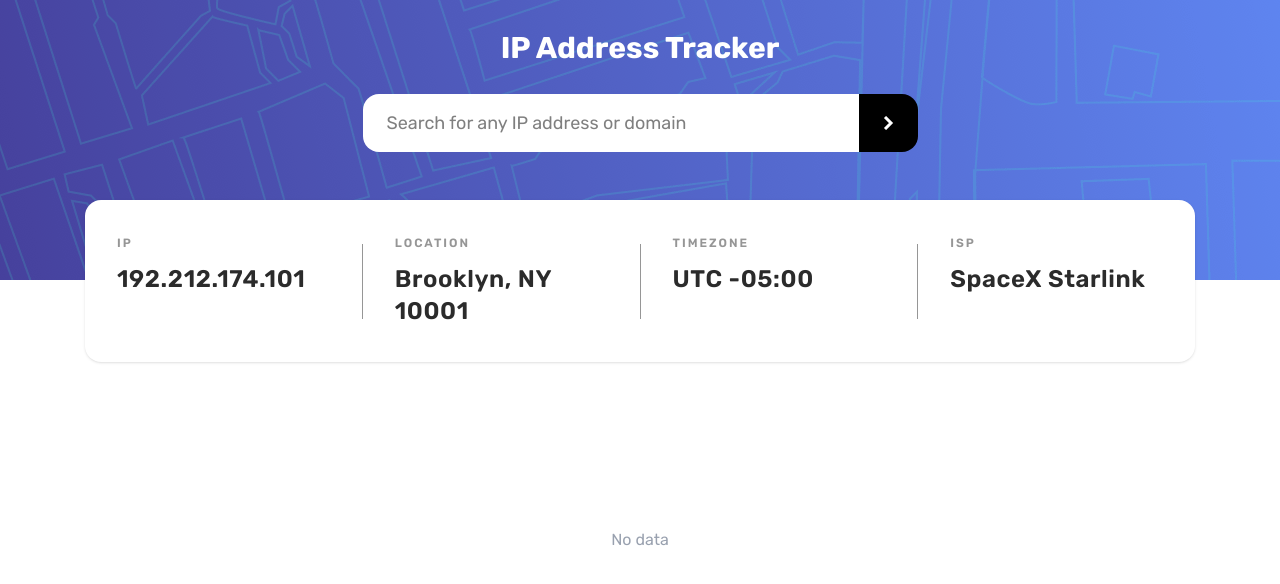
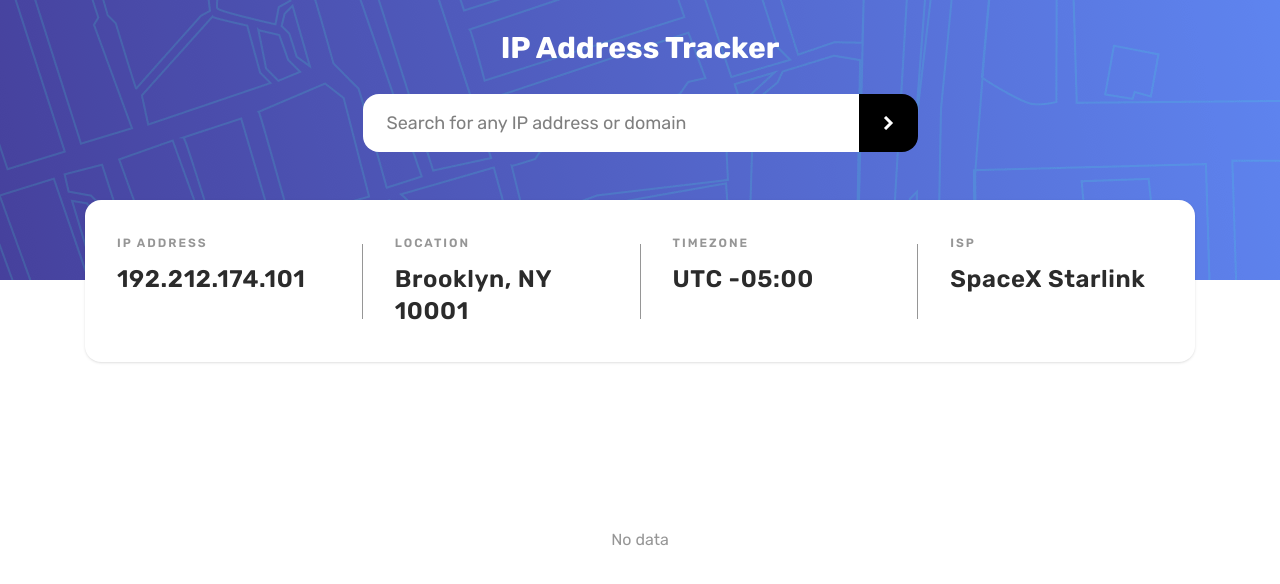
Before and after one commit to paladinescamila/IP-Address-Tracker, a React (Vite) app: page / in a window 1280 px wide. Shown: the top 584 px of the page. Built offline with nearby package versions, Linux system fonts and the light colour scheme.

Commit message:
Error handling

```diff
--- a/src/App.tsx
+++ b/src/App.tsx
@@ -2,8 +2,9 @@ import {useState} from 'react';
 import {getInfo} from './api/getInfo';
 import {useWindowDimensions} from './hooks/useWindowDimensions';
 import {cn} from './utils/tw-merge';
+import {isValidIP} from './utils/isValidIP';
+import 'leaflet/dist/leaflet.css';
 import './styles/index.css';
-import 'leaflet/dist/leaflet.css';
 
 // Assets
 import BGDesktop from './assets/bg-desktop.png';
@@ -16,8 +17,10 @@ import InfoError from './components/InfoError/InfoError';
 import Map from './components/Map/Map';
 
 function App() {
-	const [error, setError] = useState<string | null>(null);
+	// Responsive
+	const {isMobile} = useWindowDimensions();
 
+	// Info management
 	const [info, setInfo] = useState<Info>({
 		ip: '192.212.174.101',
 		location: 'Brooklyn, NY 10001',
@@ -26,15 +29,19 @@ function App() {
 	});
 
 	const [coordinates, setCoordinates] = useState<Coordinates | null>(null);
+	const [error, setError] = useState<string | null>(null);
 
 	const search = async (ipAddress: string) => {
+		if (!isValidIP(ipAddress)) return setError('Please provide a valid IP');
+
 		const data = await getInfo(ipAddress);
-		if (data) setInfo(data.info);
-		if (data) setCoordinates(data.coordinates);
-		else setError('No information found');
+
+		if (data) {
+			setInfo(data.info);
+			setCoordinates(data.coordinates);
+			setError(null);
+		} else setError('There was an error getting the information, try again.');
 	};
-
-	const {isMobile} = useWindowDimensions();
 
 	return (
 		<main className='flex flex-col items-center'>
@@ -47,7 +54,7 @@ function App() {
 				</h1>
 				<Input search={search} />
 				{!error && <Info info={info} />}
-				{error && <InfoError />}
+				{error && <InfoError error={error} />}
 			</section>
 			<div className='absolute top-0 left-0 right-0 bottom-0 -z-10'>
 				<img
--- a/src/components/Info/Info.tsx
+++ b/src/components/Info/Info.tsx
@@ -1,4 +1,4 @@
-import React from 'react';
+import React, {useMemo} from 'react';
 import {cn} from '../../utils/tw-merge';
 import {useWindowDimensions} from '../../hooks/useWindowDimensions';
 
@@ -14,7 +14,15 @@ export default function Info(props: InfoProps) {
 	const {isMobile} = useWindowDimensions();
 
 	// List of info items
-	const infoItems: Array<keyof Info> = ['ip', 'location', 'timezone', 'isp'];
+	const infoItems: Array<{id: keyof Info; label: string; value: string}> = useMemo(
+		() => [
+			{id: 'ip', label: 'IP Address', value: info.ip},
+			{id: 'location', label: 'Location', value: info.location},
+			{id: 'timezone', label: 'Timezone', value: info.timezone},
+			{id: 'isp', label: 'ISP', value: info.isp},
+		],
+		[info]
+	);
 
 	return (
 		<ul
@@ -22,9 +30,9 @@ export default function Info(props: InfoProps) {
 				'flex flex-row w-[calc(100% - 48px)] xl:w-[1110px] py-[35px] px-8 rounded-2xl bg-white mx-auto shadow-sm',
 				{'flex-col p-[26px]': isMobile}
 			)}>
-			{infoItems.map((infoItem, index) => (
-				<React.Fragment key={`info-item-${infoItem}`}>
-					<InfoItem label={infoItem} value={info[infoItem]} />
+			{infoItems.map(({id, label, value}, index) => (
+				<React.Fragment key={`info-item-${id}`}>
+					<InfoItem label={label} value={value} />
 					{!isMobile && index < infoItems.length - 1 && (
 						<div className='h-[75px] w-[1px] bg-light-gray my-auto mx-8' />
 					)}
@@ -36,7 +44,7 @@ export default function Info(props: InfoProps) {
 
 interface InfoItemProps {
 	label: string;
-	value: string | number;
+	value: string;
 }
 
 function InfoItem(props: InfoItemProps) {
--- a/src/components/InfoError/InfoError.tsx
+++ b/src/components/InfoError/InfoError.tsx
@@ -1,17 +1,24 @@
 import {cn} from '../../utils/tw-merge';
 import {useWindowDimensions} from '../../hooks/useWindowDimensions';
 
-export default function InfoError() {
+interface InfoErrorProps {
+	error: string;
+}
+
+export default function InfoError(props: InfoErrorProps) {
+	// Component data
+	const {error} = props;
+
 	// Responsive
 	const {isMobile} = useWindowDimensions();
 
 	return (
 		<div
 			className={cn(
-				'flex items-center justify-center w-[calc(100% - 48px)] xl:w-[1110px] py-[35px] px-8 rounded-2xl bg-white mx-auto text-center min-h-40',
+				'flex items-center justify-center w-[calc(100% - 48px)] xl:w-[1110px] py-[35px] px-8 rounded-2xl bg-white text-light-gray mx-auto text-center shadow-sm min-h-40',
 				{'p-[26px]': isMobile}
 			)}>
-			There was an error getting the information, try again.
+			{error}
 		</div>
 	);
 }
--- a/src/components/Map/Map.tsx
+++ b/src/components/Map/Map.tsx
@@ -50,7 +50,7 @@ export default function Map(props: MapProps) {
 				</MapContainer>
 			)}
 			{!coordinates && (
-				<p className='w-full h-full flex items-center justify-center text-gray-400'>
+				<p className='w-full h-full flex items-center justify-center text-light-gray'>
 					No data
 				</p>
 			)}
--- /dev/null
+++ b/src/utils/isValidIP.ts
@@ -0,0 +1,7 @@
+export const isValidIP = (ip: string) => {
+	const ipv4 =
+		/^(25[0-5]|2[0-4][0-9]|[01]?[0-9][0-9]?)\.(25[0-5]|2[0-4][0-9]|[01]?[0-9][0-9]?)\.(25[0-5]|2[0-4][0-9]|[01]?[0-9][0-9]?)\.(25[0-5]|2[0-4][0-9]|[01]?[0-9][0-9]?)$/;
+
+	const ipv6Pattern = /([0-9a-fA-F]{1,4}:){7}([0-9a-fA-F]{1,4})/;
+	return ipv4.test(ip) || ipv6Pattern.test(ip);
+};
```
